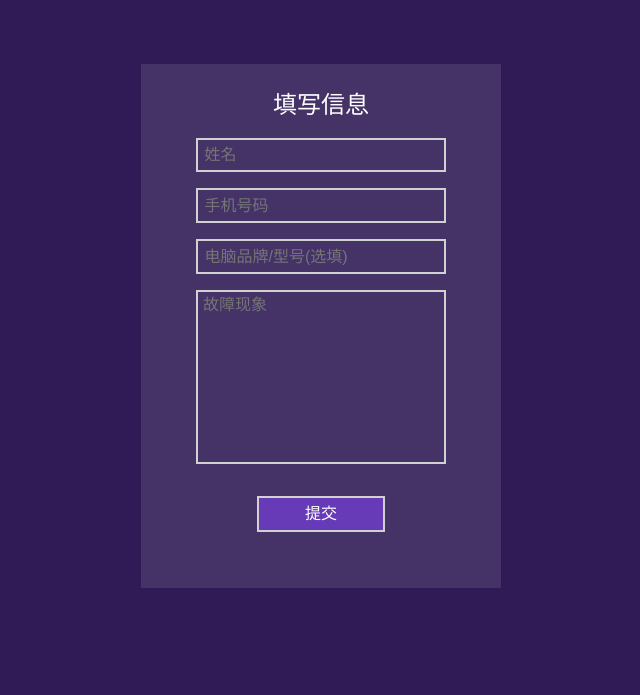
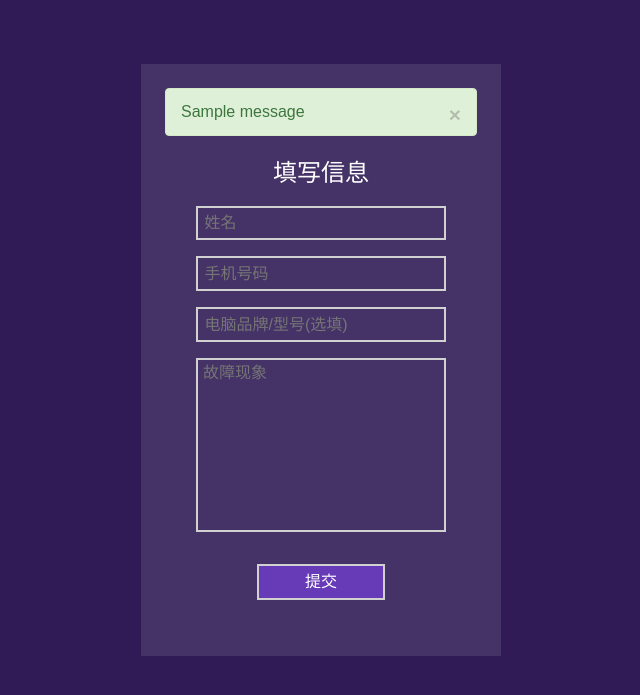
Before and after one commit to HUST-CA/voluntary_service_team, a Django app: page /service/ in a window 1280 px wide. Shown: the top 695 px of the page, without its empty margins (319-959 px from the left). Run offline with Django 3.2, Linux system fonts and the light colour scheme; tables that the repository leaves empty hold one stand-in row (values such as "Sample post"); one stand-in notice (Sample message) is shown; some libraries are stand-ins or nearby versions.

Commit message:
Add try/exception for no activity case
* only do something naive

```diff
--- a/service_inform/views.py
+++ b/service_inform/views.py
@@ -3,6 +3,7 @@ from django.contrib import messages
 from django.http import HttpResponseRedirect, HttpResponse
 from django.core.urlresolvers import reverse
 from django.views.generic import View
+from django.core.exceptions import ObjectDoesNotExist
 
 # import string
 # import random
@@ -30,7 +31,12 @@ class ServiceFormView(View):
         form = ServiceObjectForm(request.POST)
         if form.is_valid():
             service_object = ServiceObject(**form.cleaned_data, send_time=send_time, flag=flag)
-            service_object.service_activity = ServiceActivity.objects.recent_activity()
+            try:
+                service_object.service_activity = ServiceActivity.objects.recent_activity()
+            except ObjectDoesNotExist as e:
+                messages.add_message(request, messages.WARNING, 'No Activity for now!')
+                return render(request, self.template_name, {'form': form})
+
             service_object.save()
             service_object.short_link = ShortLink(service_object.pk).generate()
             service_object.serial_number = SerialNumber(service_object.pk).generate()
--- a/templates/service_inform/service_form.html
+++ b/templates/service_inform/service_form.html
@@ -1,6 +1,7 @@
 {% extends 'base.html' %}
 
 {% block contain %}
+
 <!--这里是一个关闭按钮，但是我感觉并不需要用到。-->
 <!--<div class="alert alert-{{ message.tags }}">-->
 <!--<a href="#" class="close" data-dismiss="alert">&times;</a>-->
@@ -9,6 +10,14 @@
 
 <div class="middle-container">
   <div class="middle-wrap">
+      {% if messages %}
+        {% for message in messages %}
+            <div class="alert alert-{{ message.level_tag }}">
+                <a href="#" class="close" data-dismiss="alert">&times;</a>
+                <strong>{% if 'safe' in message.tags %}{{ message|safe }}{% else %}{{ message }}{% endif %}</strong>
+            </div>
+        {% endfor %}
+    {% endif %}
     <h2>填写信息</h2>
     <form method="post" action="">
       {% csrf_token %}
```
